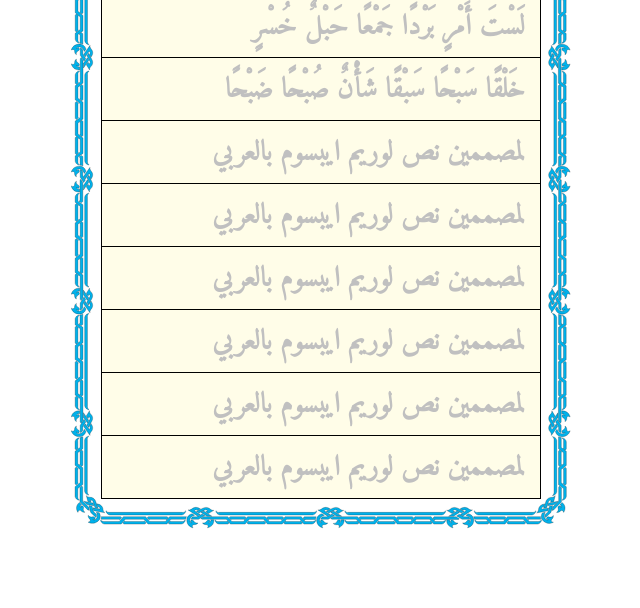
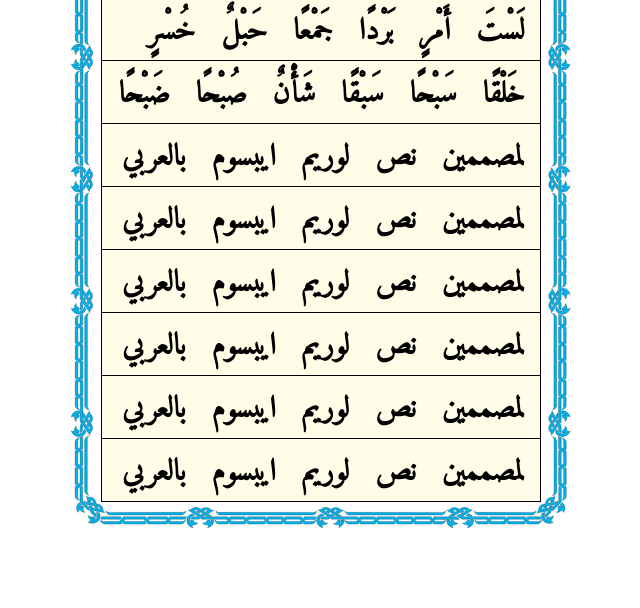
Before and after one commit to mustafashykh/electron-demo-app, an Electron app: page src/index.html in a window 800 px wide. Shown: the part 192-800 px from the top of the page, without its empty margins (79-719 px from the left). Drawn offline with nearby package versions, Linux system fonts and the light colour scheme.

Commit message:
Design issues fixed

```diff
--- a/src/audio.js
+++ b/src/audio.js
@@ -1,6 +1,7 @@
 $(document).ready(function () {
 	var audioElement = document.createElement('audio');
 	audioElement.setAttribute('src', `assets/audio.mp3`);
+
 	$.ajax({url: "./assets/timestamps.json"}).done((res) => {
 		var lineTimes = [0,71,147]
 		// console.log(res.timestamps)
@@ -12,7 +13,7 @@ $(document).ready(function () {
 			var elem = document.createElement('p')
 			elem.setAttribute('id', 'ayat_')
 			elem.setAttribute('key', i+1)
-			elem.style.color = '#C0C0C0';
+			elem.style.color = '#000';
 
 
 			$.each(characters, function (j, el) {
@@ -64,7 +65,7 @@ $(document).ready(function () {
 					for (i = 0; i < spns.length; i++) {
 						if (parseFloat(audioElement.currentTime) >= parseFloat(spns[i].id.slice(2))) {
 							// console.log(spns[i])
-							spns[i].style.color = "#000000";
+							spns[i].style.color = "red";
 						}
 					}
 					if(key != 3){
@@ -85,7 +86,7 @@ $(document).ready(function () {
 					for (i = 0; i < spns.length; i++) {
 						if (parseFloat(audioElement.currentTime) >= parseFloat(spns[i].id.slice(2))) {
 							// console.log(spns[i])
-							spns[i].style.color = "#C0C0C0";
+							spns[i].style.color = "#000";
 						}
 					}
 					$('audio').remove()
--- a/src/css/style.css
+++ b/src/css/style.css
@@ -3,7 +3,7 @@
 
 body{
 	font-family: 'Amiri', serif;
-	font-size: 28px;
+	font-size: 30px;
 	font-weight: 600;
 }
 ul{
@@ -71,14 +71,19 @@ img{
 	bottom : 0;
 }
 .inner-body ul li {
-	padding: 2px 15px;
-	text-align: right;
-	border-bottom: 1px solid #000;
+	padding: 0px 15px;
+    text-align: right;
+    border-bottom: 1px solid #000;
 }
 
 .inner-body ul li p {
-	position: relative;
-	top: 10px;
+	line-height: 67px;
+    height: 62px;
+	white-space: nowrap;
+	text-overflow: ellipsis;
+	overflow: hidden;
+	margin-bottom: 0;
+	word-spacing: 17px;
 }
 
 .inner-body ul li:last-child {
```
Also changed, not shown: 1 other file.
